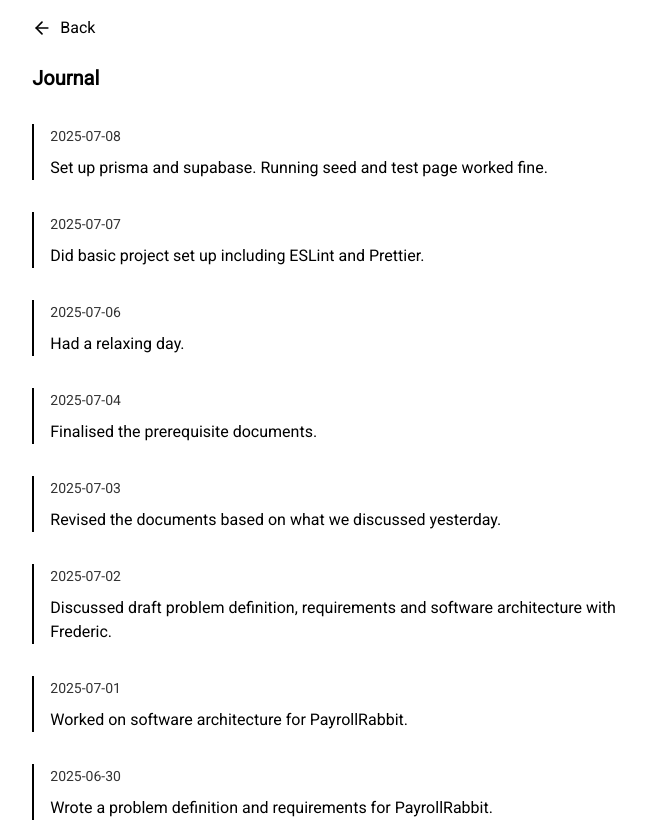
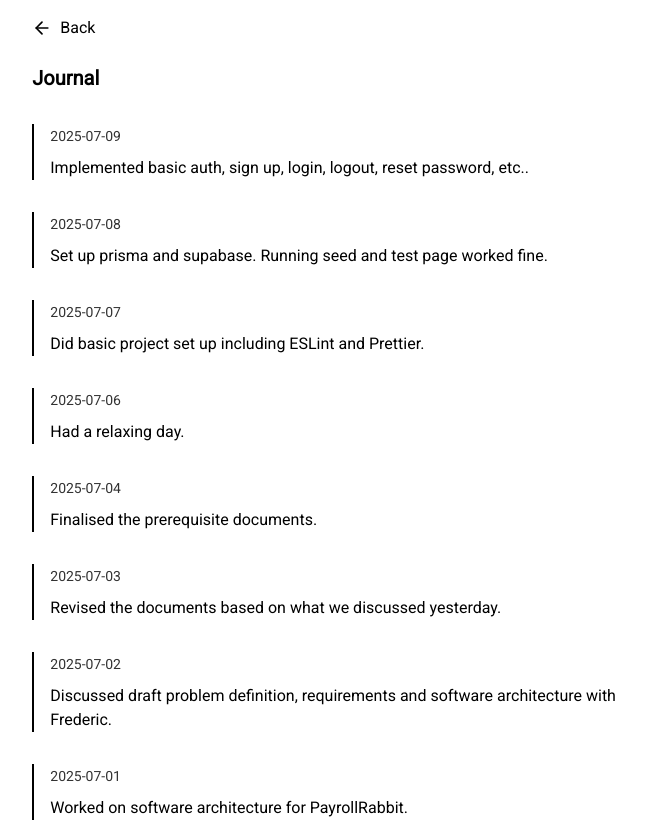
Before and after one commit to minamicode/minamicode.com, a Next.js app: page /journal in a window 1280 px wide. Shown: the top 822 px of the page, without its empty margins (309-955 px from the left). Built offline with nearby package versions, Linux system fonts and the light colour scheme.

Commit message:
add a journal entry

```diff
--- a/src/app/_components/JournalEntries.tsx
+++ b/src/app/_components/JournalEntries.tsx
@@ -6,6 +6,10 @@ type JournalEntry = {
 };
 
 const entries: JournalEntry[] = [
+  {
+    date: "2025-07-09",
+    text: "Implemented basic auth, sign up, login, logout, reset password, etc..",
+  },
   {
     date: "2025-07-08",
     text: "Set up prisma and supabase. Running seed and test page worked fine.",
```
